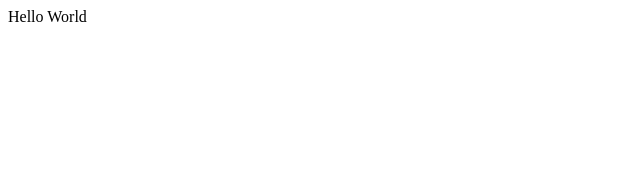
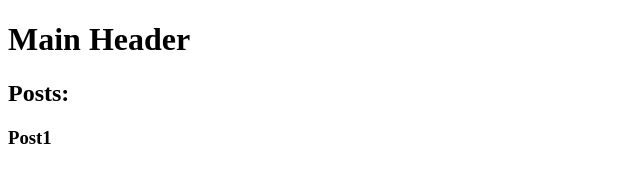
Before and after one commit to MatheusOlivr/introdu-o-a-cria-o-de-websites-com-html5-e-css3, a plain HTML site: page index.html in a window 1280 px wide. Shown: the whole page, without its empty margins (0-640 px from the left). Drawn offline with Linux system fonts and the light colour scheme.

Commit message:
put the semantics elements in project

```diff
--- a/index.html
+++ b/index.html
@@ -6,6 +6,18 @@
 	<title></title>
 </head>
 <body>
-	Hello World
+	<header>
+		<h1>Main Header</h1>
+	</header>
+	<section>
+		<header>
+			<h2>Posts:</h2>
+		</header>
+		<article>
+			<h3>Post1</h3>
+		</article>
+	</section>
+	<footer>
+	</footer>
 </body>
 </html>
```
